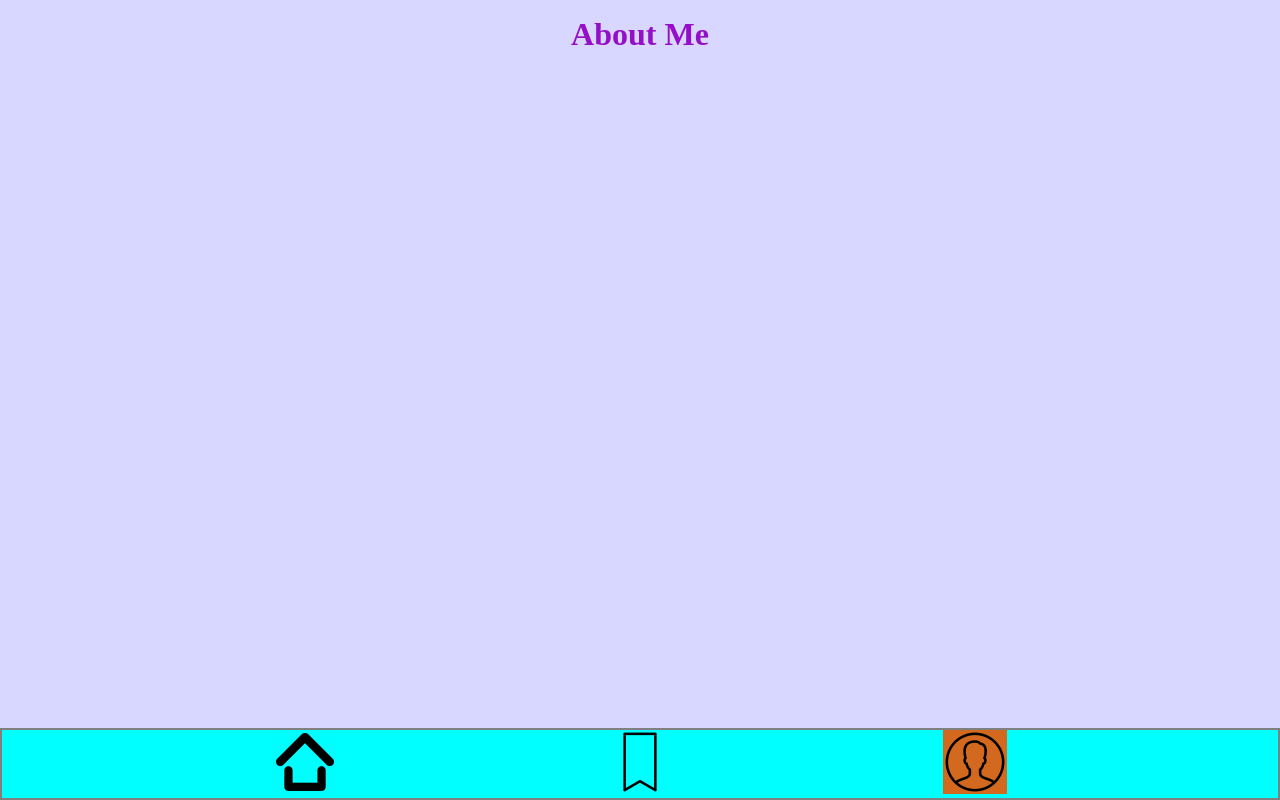
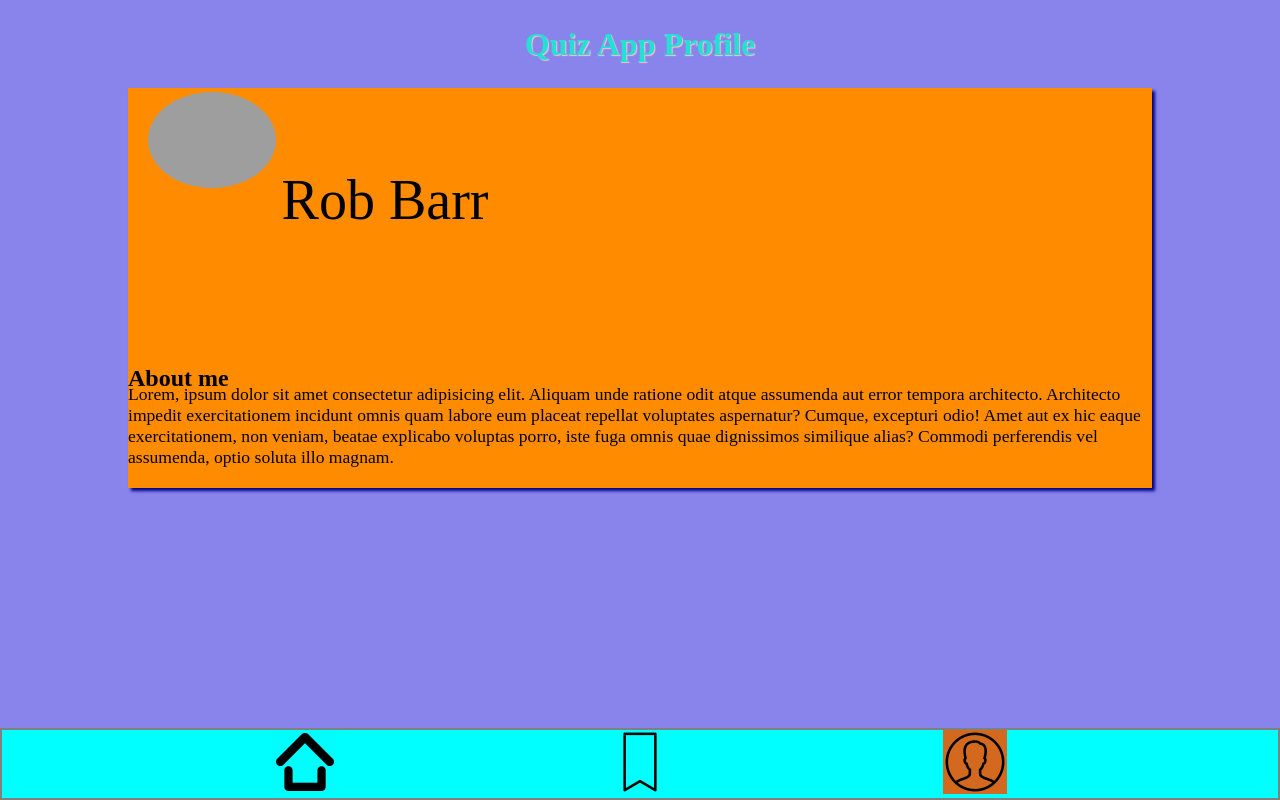
Before and after one commit to Robbo0184/quiz-app, a plain HTML site: page profile-page.html in a window 1280 px wide. Drawn offline with Linux system fonts and the light colour scheme; grey boxes are pictures that could not be loaded.

Commit message:
Add profile page

```diff
--- a/components/button.css
+++ b/components/button.css
@@ -5,4 +5,12 @@
     background-color: rgb(206, 123, 233);
     color:rgb(255, 255, 255);
     font-size: 1.1rem;
+    text-shadow: 1px 1px 1px pink;
 }
+
+.show--answer:hover{
+    background-color: aqua;
+    min-width: 9.2vw;
+    height: 6.2vh;
+
+}
--- a/components/card.css
+++ b/components/card.css
@@ -1,5 +1,5 @@
 body {
-    background-color: rgb(215, 215, 255);
+    background-color: rgba(37, 31, 219, 0.546);
 }
 
 
@@ -16,19 +16,23 @@ main {
     align-items: center;
     text-align: center;
     gap: 2rem;
+
     }
 
 .card--question {
     display: flex;
     flex-direction: column;
     position: relative;
-    background-color: aquamarine;
+    background-color: rgb(32, 138, 102);
+    color:rgb(235, 234, 193);
+    text-shadow: 1px 1px 1px pink;
     padding: 2rem;
     gap: 2.4rem;
     align-items: center;
     min-height: 25vh;
     width: 70vw;
     border: 2px solid grey ;
+    box-shadow: 4px 4px 4px rgba(223, 75, 17, 0.56);
 
 }
 
@@ -43,8 +47,7 @@ main {
      top: -9%;
      right: 0;
 
-
-}
+    }
 
 .hashtag-container {
     display: flex;
@@ -60,4 +63,6 @@ main {
     border-radius: 10%;
     padding: 0.2rem;
     background-color: rgb(236, 230, 35);
+    color: darkblue;
+    text-shadow: 1px 1px 1px pink;
 }
--- a/components/header.css
+++ b/components/header.css
@@ -1,5 +1,7 @@
 header {
     text-align: center;
-    margin: 1rem;
-    color: rgb(150, 15, 200);
+    margin: 1.6rem;
+    color: rgb(36, 223, 211);
+    text-shadow: 1px 1px 1px pink;
+
 }
--- /dev/null
+++ b/components/profile.css
@@ -0,0 +1,39 @@
+.card--profile{
+    position: relative;
+    display: flex;
+    width: 80vw;
+    min-height: 50vh;
+    background-color: darkorange;
+    box-shadow: 3px 3px 3px darkblue;
+
+
+}
+
+.profile--pic{
+    width: 8rem;
+    border-radius: 75%;
+    position: absolute;
+    left: 2%;
+    top: 1%
+}
+
+.profile--name{
+    position: absolute;
+    left: 15%;
+    top: 20%;
+    font-size: 3.5rem;
+    font-weight: 150;
+}
+
+.profile--card--header{
+    position: absolute;
+    bottom: 24%;
+
+}
+
+.profile--card--paragraph{
+    position: absolute;
+    bottom: 5%;
+    font-size: 1.1rem;
+
+}
--- a/profile-page.html
+++ b/profile-page.html
@@ -1,5 +1,6 @@
 <!DOCTYPE html>
 <html lang="en">
+
 <head>
     <meta charset="UTF-8">
     <meta name="viewport" content="width=device-width, initial-scale=1.0">
@@ -7,25 +8,35 @@
     <title>Profile Page</title>
 
 </head>
+
 <body>
     <header>
-        <h1>About Me</h1>
+        <h1>Quiz App Profile </h1>
     </header>
     <main>
+        <section class="card--profile">
+            <img class="profile--pic" src="./images/me.png" alt="pic of me">
+            <h2 class="profile--name">Rob Barr</h2>
+            <h2 class="profile--card--header">About me</h2>
+            <p class="profile--card--paragraph">Lorem, ipsum dolor sit amet consectetur adipisicing elit. Aliquam unde ratione odit atque assumenda aut error tempora architecto. Architecto impedit exercitationem incidunt omnis quam labore eum placeat repellat voluptates aspernatur?
+            Cumque, excepturi odio! Amet aut ex hic eaque exercitationem, non veniam, beatae explicabo voluptas porro, iste fuga omnis quae dignissimos similique alias? Commodi perferendis vel assumenda, optio soluta illo magnam.</p>
 
+        </section>
     </main>
     <footer>
         <nav>
             <article class="nav--element home">
                 <a href="./index.html"><img class="nav--icon" src="./images/home.png" alt="homepage-icon"></a>
             </article>
-            <article  class="nav--element bookmark">
+            <article class="nav--element bookmark">
                 <a href="./bookmarks.html"><img class="nav--icon" src="./images/bookmark.png" alt="bookmark-icon"></a>
             </article>
             <article class="nav--element profile">
-                <a href="./profile-page.html"><img class="nav--icon" style="background-color: chocolate;" src="./images/profile.png" alt="profile-icon"></a>
+                <a href="./profile-page.html"><img class="nav--icon" style="background-color: chocolate;"
+                        src="./images/profile.png" alt="profile-icon"></a>
             </article>
         </nav>
     </footer>
 </body>
+
 </html>
--- a/style.css
+++ b/style.css
@@ -2,4 +2,5 @@
 @import './components/header.css';
 @import './components/card.css';
 @import './components/navigation.css';
-@import './components/button.css'
+@import './components/button.css';
+@import './components/profile.css'
```
Also changed, not shown: bookmarks.html (+11 -1 lines), index.html (+9 -3 lines), 1 other file.
